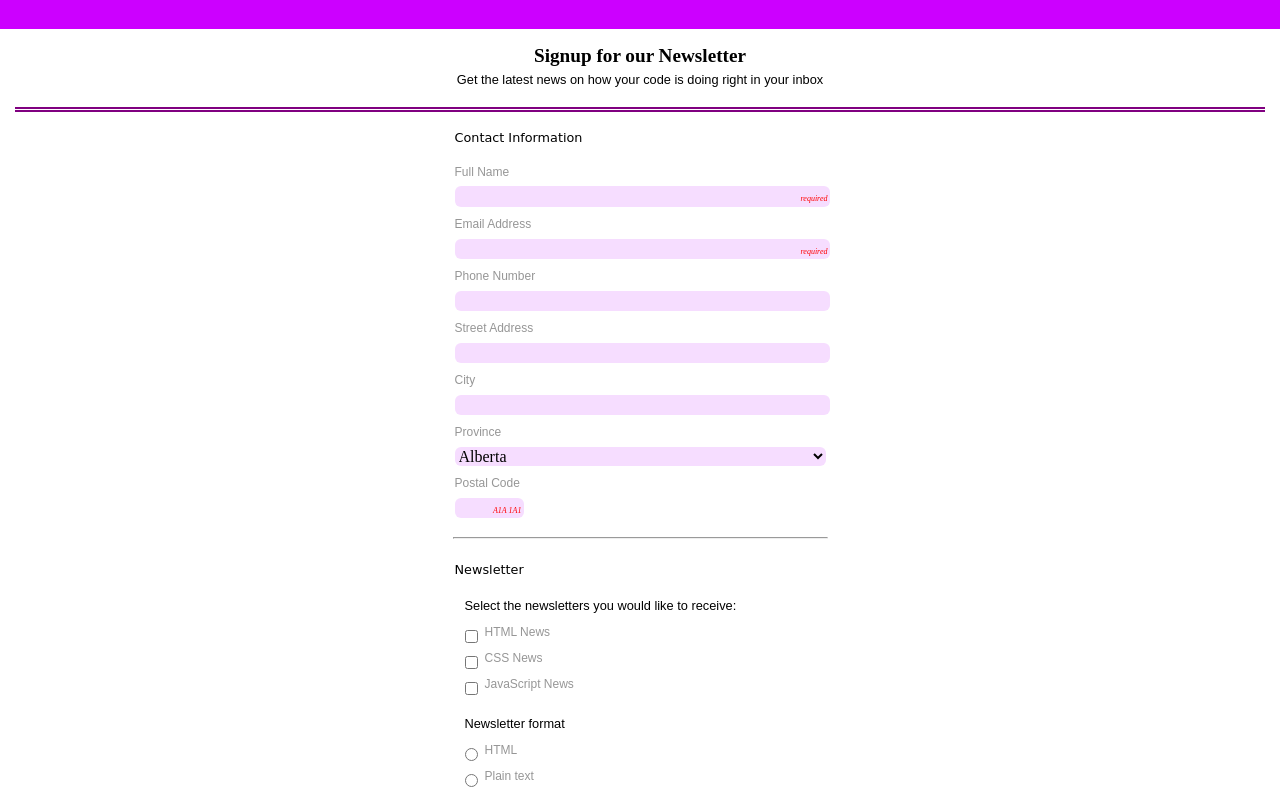
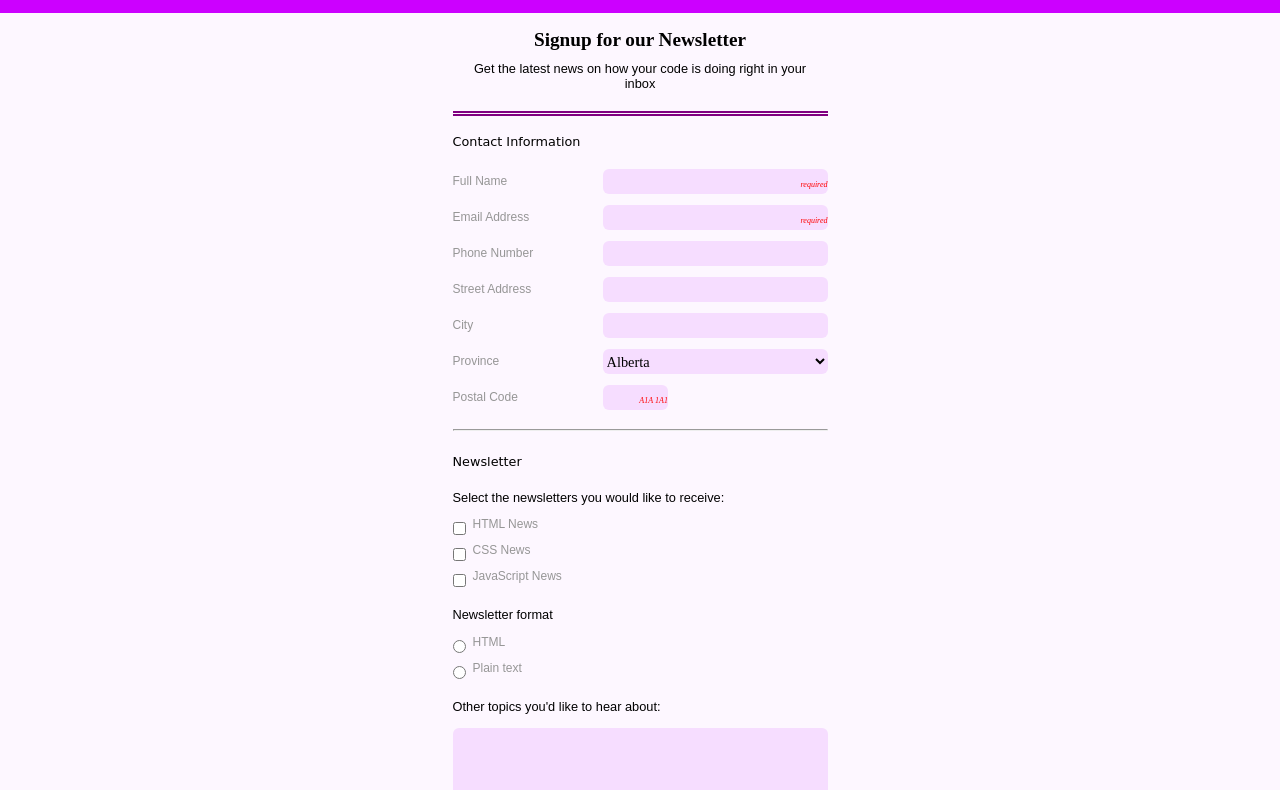
Before and after one commit to jgoode7/Tech-Degree-Project-3, a plain HTML site: page index.html in a window 1280 px wide. Shown: the part 51-841 px from the top of the page. Drawn offline with Linux system fonts and the light colour scheme; a web font is replaced by a local one.

Commit message:
peer review
draft for peer review before submission.

```diff
--- a/CSS/styles.css
+++ b/CSS/styles.css
@@ -1,9 +1,11 @@
 /*     Base Styles     */
-header ,
-footer {
+html {
+  background-color: #FDF7FF;
+}
+header {
   background-color: #cc00ff;
-  height: 10vh;
-  margin-top: none;
+  height: 8vh;
+  margin-top: 0;
 }
 main {
   margin: 0 15px;
@@ -19,9 +21,14 @@ h2 {
 }
 div#signup {
   border-bottom: double 5px purple;
+  max-width: 375px;
+  margin: auto;
 }
-h2 ,
-div {
+div#signup p {
+  padding: 5px 15px 0 15px;
+  text-align: center;
+}
+h2 {
   text-align: center;
 }
 legend {
@@ -29,9 +36,6 @@ legend {
   padding-bottom: 8px;
   font-family: 'Dela Gothic One', cursive;
   font-size: 0.8em;
-}
-fieldset:first-child {
-  padding-top: 12px;
 }
 input#name ,
 input#email ,
@@ -43,7 +47,7 @@ input#postal ,
 textarea {
   margin-bottom: 11px;
   width: 100%;
-  height: auto;
+  height: 35px;
   border: none;
   border-radius: 6px;
   background-color: #F6DDFF;
@@ -51,12 +55,25 @@ textarea {
 input#postal {
   max-width: 65px;
 }
+select#province {
+  font-family: copperplate;
+  font-size: .9rem;
+}
+option {
+  font-family: 'Dela Gothic One', cursive;
+  font-size: .8em;
+}
 fieldset {
   border: none;
   padding: 0;
+  margin: auto 0;
+}
+fieldset:first-child {
+  padding-top: 12px;
 }
 textarea {
   height: 15vh;
+  width: 99%;
 }
 label {
   display: block;
@@ -130,10 +147,48 @@ input::placeholder {
 input:focus , section:focus , textarea:focus , button:focus {
   outline-color: purple;
   opacity: 0.45;
+  transition: all 1.5s ease;
 }
 
 /*     Media Queries     */
-
 @media screen and (min-width: 768px) {
-
+    aside {
+      padding: 0;
+    }
+    .contact-container ,
+    .contact-container2 ,
+    .contact-container3 ,
+    .contact-container4 ,
+    .contact-container5 ,
+    .contact-container6 ,
+    .contact-container7 {
+      display: flex;
+    }
+    label[for=name] ,
+    label[for=email] ,
+    label[for=phone-num] ,
+    label[for=address] ,
+    label[for=city] ,
+    label[for=province] {
+      margin-right: auto;
+      padding-top: 6px;
+    }
+    label[for=postal] {
+      margin-right: 85px;
+      padding-top: 6px;
+    }
+    input#name ,
+    input#email ,
+    input#phone-num ,
+    input#address ,
+    input#city ,
+    select#province {
+      max-width: 225px;
+      padding: 0;
+      height: 25px;
+    }
+    input#postal {
+      padding: 0;
+      height: 25px;
+    }
 }
--- a/index.html
+++ b/index.html
@@ -31,22 +31,28 @@
             <fieldset>
 
             <legend>Contact Information</legend>
-
+              <div>
+                <div  class="contact-container">
                   <label for="name">Full Name</label>
                   <input placeholder="required" required type="text" id="name" name="user_name">
-
+                </div>
+                <div class="contact-container2">
                   <label for="email">Email Address</label>
                   <input placeholder="required" required type="email" id="email" name="user_email">
-
+                </div>
+                <div class="contact-container3">
                   <label for="phone-num">Phone Number</label>
-            <input type="phone" id="phone-num" name="user_phone">
-
+                  <input type="tel" id="phone-num" name="user_phone">
+                </div>
+                <div class="contact-container4">
                 <label for="address">Street Address</label>
                 <input type="text" id="address" name="user_address">
-
+                </div>
+                <div class="contact-container5">
                 <label for="city">City</label>
                 <input type="text" id="city" name="user_city">
-
+                </div>
+                <div class="contact-container6">
                 <label for="province">Province</label>
                 <select id="province" name="user_province">
                   <optgroup label="Province">
@@ -67,14 +73,17 @@
                     <option value="nunavut">Nunavut</option>
                   </optgroup>
                   </select>
+                  </div>
+                  <div class="contact-container7">
                     <label for="postal">Postal Code</label>
                     <input placeholder="A1A 1A1" required type="text" id="postal" name="user_postal">
-
+                  </div>
+                </div>
             </fieldset>
 
                 <hr>
 
-            <fieldset class="newsletter-section">
+            <fieldset>
               <legend>Newsletter</legend>
                 <aside>
                   <p>Select the newsletters you would like to receive:</p>
@@ -102,7 +111,7 @@
           </form>
       </main>
 
-      <p class="copyright">&#169The Code Review</p>
+      <p class="copyright">&#169;The Code Review</p>
 
   </body>
 
```
Lines whose indentation alone changed are shown as unchanged.
